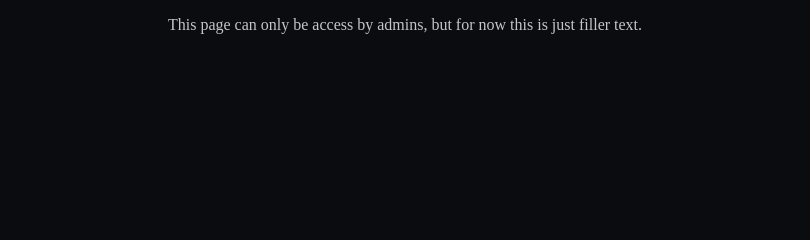
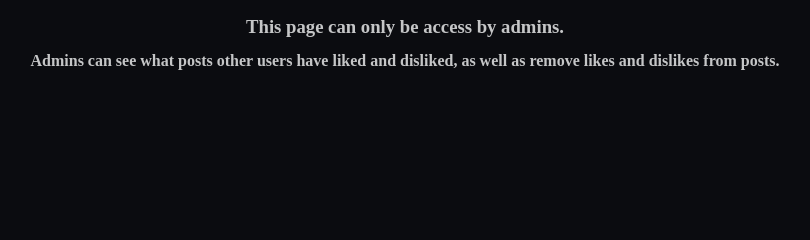
Before and after one commit to Brian-Pob/flask-webapp, a Flask app: template app/templates/admin.html in a window 1280 px wide. Shown: the part 189-429 px from the top of the page, without its empty margins (235-1045 px from the left). Run offline with Flask 3, Linux system fonts and the light colour scheme; the template is opened without the code that fills it, so the values that code supplies are empty.

Commit message:
Added to Admin page

```diff
--- a/app/templates/admin.html
+++ b/app/templates/admin.html
@@ -4,7 +4,8 @@
     <header>Admin</header>
     <br>
     <h2 class="text">Welcome {{session.userinfo.name}}!</h2>
-    <p class="text">This page can only be access by admins, but for now this is just filler text.</p>
+    <h3 class="text">This page can only be access by admins.</h3>
+    <h4 class="text">Admins can see what posts other users have liked and disliked, as well as remove likes and dislikes from posts.</h4>
 {% for post in posts %}
 {% set post_data=posts_data[post[1]|string] %}
     <div class="posts">
```
